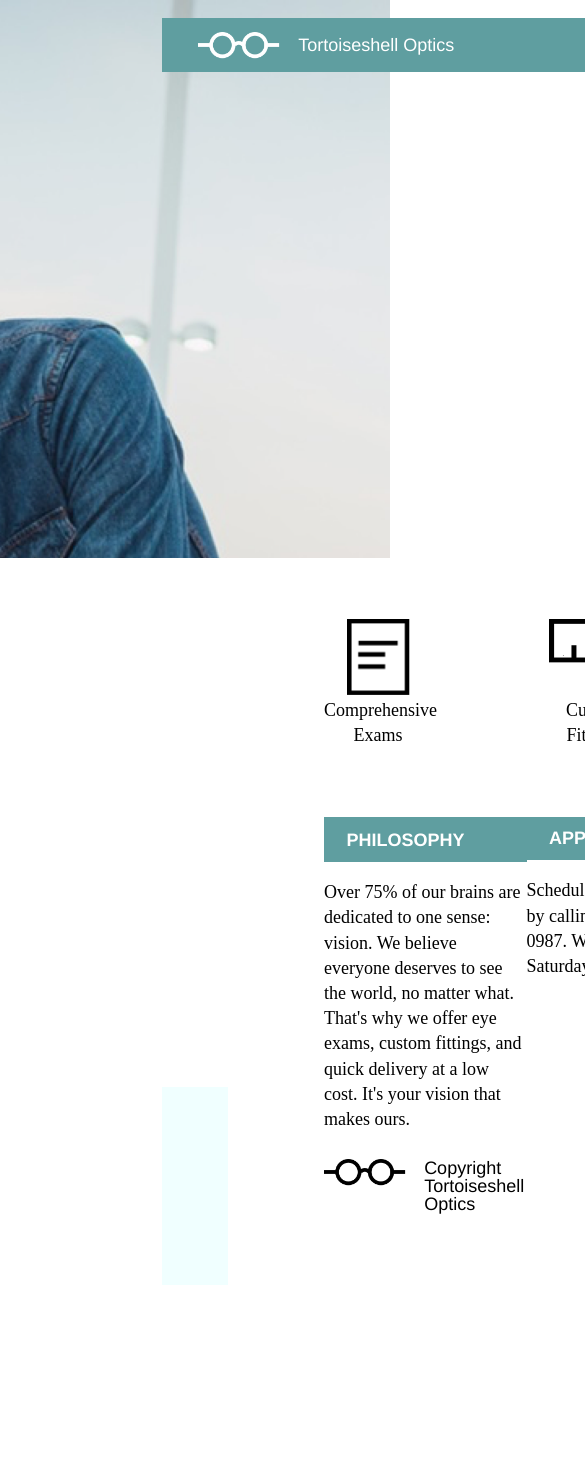
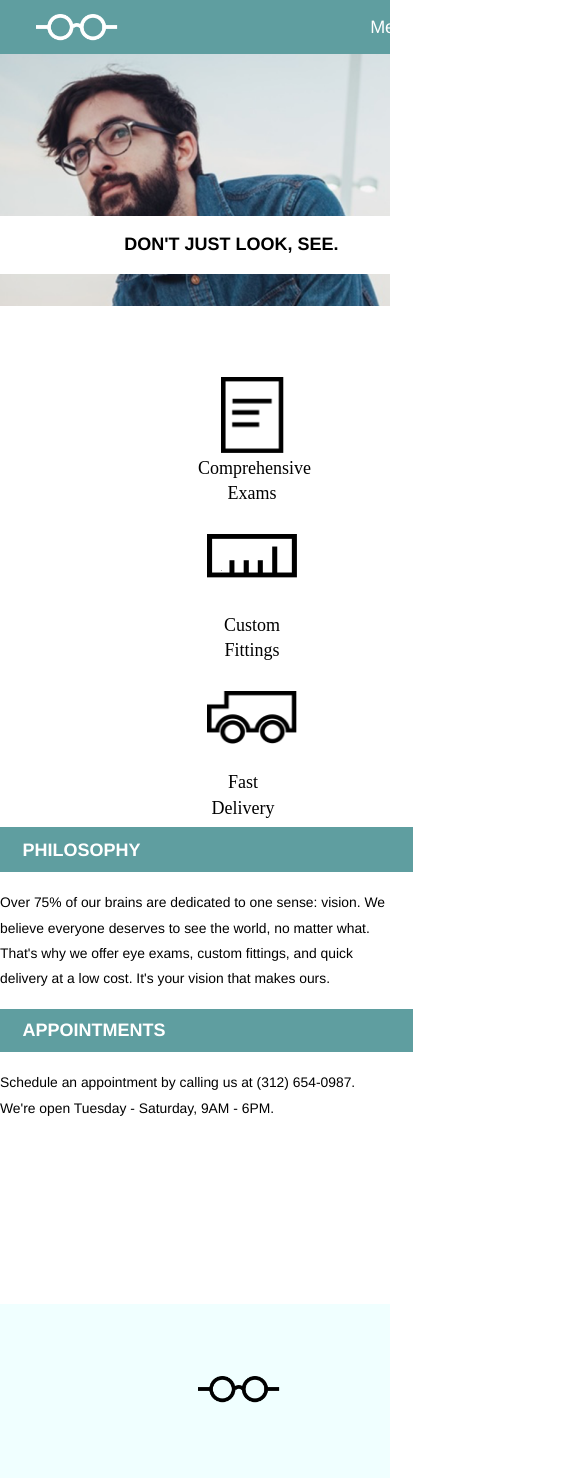
Before and after one commit to Jeideft/tortoiseshelloptics, a plain HTML site: page index.html in a window 390 px wide. Shown: the top 1478 px of the page, 585 px wide, since content can reach past the window. Before the commit the page ends 1285 px from the top, so only its background shows below. Drawn offline with Linux system fonts and the light colour scheme.

Commit message:
responsive updates

```diff
--- a/index.html
+++ b/index.html
@@ -16,6 +16,7 @@
             <img src="resources/images/logo-white.png">
           </div>
           <span>Tortoiseshell Optics</span>
+          <span class="tab">Menu</span>
         </div>
           <nav class="navigation">
             <ul>
--- a/resources/css/style.css
+++ b/resources/css/style.css
@@ -117,9 +117,6 @@ div.delivery {
   line-height: 1.4;
   width: 5rem;
 }
-.about {
-  height: 8rem;
-}
 .about .container {
   display: flex;
   margin-bottom: 5rem;
@@ -183,3 +180,154 @@ footer span {
   padding-top: 4rem;
   padding-bottom: 4rem;
 }
+@media only screen and (min-width:1025px) and (max-width: 1600px) {
+  header span.tab {
+    display: none;
+    visibility: hidden;
+  }
+}
+@media only screen and (min-width:481px) and (max-width:1024px) {
+  .banner {
+    padding-top: 0;
+    height: 22rem;
+  }
+  header span.tab {
+    display: none;
+    visibility: hidden;
+  }
+  .container {
+    padding-left: 0;
+    padding-right: 0;
+  }
+  .headline {
+    margin-top: 5rem;
+  }
+  .headline .box {
+    font-size: 1.33rem;
+    padding-left: 4rem;
+    padding-right: 4rem;
+    padding-top: 0.75rem;
+    padding-bottom: 0.75rem;
+    margin-right: 2rem;
+  }
+  .services .container {
+    margin-left: 5rem;
+    margin-right: 5rem;
+  }
+  .about {
+    margin-left: 2rem;
+    margin-right: 2rem;
+  }
+  .philosophy {
+    width: 14rem;
+  }
+  .appointments {
+    width: 14rem;
+  }
+  .appointments p {
+    width: 14rem;
+  }
+}
+@media only screen and (max-width: 480px) {
+  .banner {
+    padding-top: 0;
+    background-position: 20%;
+    height: 17rem;
+  }
+  header span {
+    display: none;
+    visibility: hidden;
+  }
+  header .navigation {
+    display: none;
+    visibility: hidden;
+  }
+  header span.tab {
+    display: inline;
+    visibility: visible;
+    padding-left: 13rem;
+  }
+  header {
+    width: 100%;
+  }
+  .container {
+    width: 100%;
+    padding-left: 0;
+    padding-right: 0;
+  }
+  .headline .box {
+  padding-top: 1rem;
+  padding-bottom: 1rem;
+  font-size: 1rem;
+  text-align: center;
+  }
+  .headline {
+    margin-left: 0;
+    margin-top: 9rem;
+    width: 25.7rem;
+  }
+  .headline div.box {
+    width: 15.7rem;
+  }
+  .services {
+    text-align: center;
+    margin-top: 5.77rem;
+  }
+  .services .container {
+    display: flex;
+    flex-direction: column;
+    text-align: center;
+    padding-top: 0;
+
+
+  }
+  .exams {
+    padding-bottom: 1.54rem;
+    padding-left: 11rem;
+  }
+  .fittings {
+    padding-bottom: 1.54rem;
+    padding-left: 11rem;
+  }
+  .delivery {
+    padding-bottom: 3.77rem;
+    padding-left: 11rem;
+  }
+  .about .container {
+    display: flex;
+    flex-direction: column;
+    margin-top: 14rem;
+  }
+  .about .appointments {
+    width: 100%;
+    margin-top: 1rem;
+  }
+  .about .philosophy {
+    width: 100%;
+  }
+  .philosophy h1 {
+    width: 100%;
+    margin-bottom: 1rem;
+  }
+  .about h1 {
+    width: 100%;
+  }
+  .philosophy p {
+    width: 100%;
+    font-size: 0.77rem;
+    font-family: helvetica;
+
+  }
+  .appointments p {
+    width: 100%;
+    font-family: helvetica;
+    font-size: 0.77rem;
+  }
+  footer span {
+    display: none;
+    visibility: hidden;
+  }
+  footer .copyright {
+    padding-left: 11rem;
+  }
+}
```
